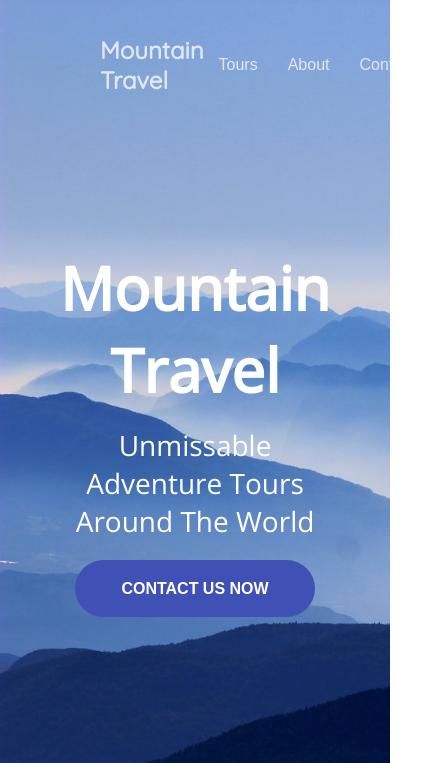
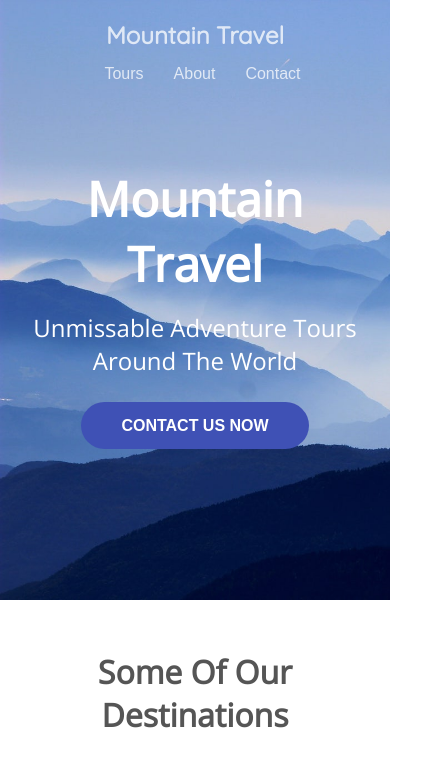
Before and after one commit to JamesRileydev/mtn-adventures, a plain HTML site: page index.html in a window 390 px wide. Shown: the top 763 px of the page, 430 px wide, since content can reach past the window. Drawn offline with nearby package versions, Linux system fonts and the light colour scheme.

Commit message:
Adding media queries

```diff
--- a/assets/css/styles.css
+++ b/assets/css/styles.css
@@ -75,8 +75,11 @@ section p {
   text-align: center;
 }
 
-
-
+@media (max-width: 800px) {
+  section {
+    padding: 50px 20px;
+  }
+}
 
 /* Header Styles */
 
@@ -109,6 +112,17 @@ header nav {
 
 header nav li {
   margin: 0 15px;
+}
+
+@media (max-width: 800px) {
+  header {
+    padding: 20px 50px;
+    flex-direction: column;
+  }
+
+  header h2 {
+    margin-bottom: 15px;
+  }
 }
 
 /* Hero Styles */
@@ -160,6 +174,24 @@ header nav li {
   }
 }
 
+@media (max-width: 800px) {
+  .hero {
+    min-height: 600px;
+  }
+
+  .hero h1 {
+    font-size: 48px;
+  }
+
+  .hero h3 {
+    font-size: 24px;
+  }
+
+  .hero a.btn {
+    padding: 15px 40px;
+  }
+}
+
 /* Destionations Section */
 
 .destinations .grid li {
@@ -176,6 +208,20 @@ header nav li {
 
 .destinations .grid li.large {
   flex-basis: 70%;
+}
+
+@media (max-width: 1100px) {
+  .destinations .grid li.small,
+  .destinations .grid li.large {
+    flex-basis: 50%;
+  }
+}
+
+@media (max-width: 800px) {
+  .destinations .grid li.small,
+  .destinations .grid li.large {
+    flex-basis: 100%;
+  }
 }
 
 /* Packages Section */
--- a/index.html
+++ b/index.html
@@ -110,7 +110,7 @@
   </section>
 
   <footer>
-    <p>Images courtesy of <a href="http://unsplash.com/">unsplash</a></p>
+    <p>Images courtesy of <a href="http://unsplash.com/" target="_blank">unsplash</a></p>
     <p>This is the most awesome footer ever</p>
     <ul>
       <li><a href="#"><i class="fa fa-twitter-square fa-2x"></i></a></li>
```
